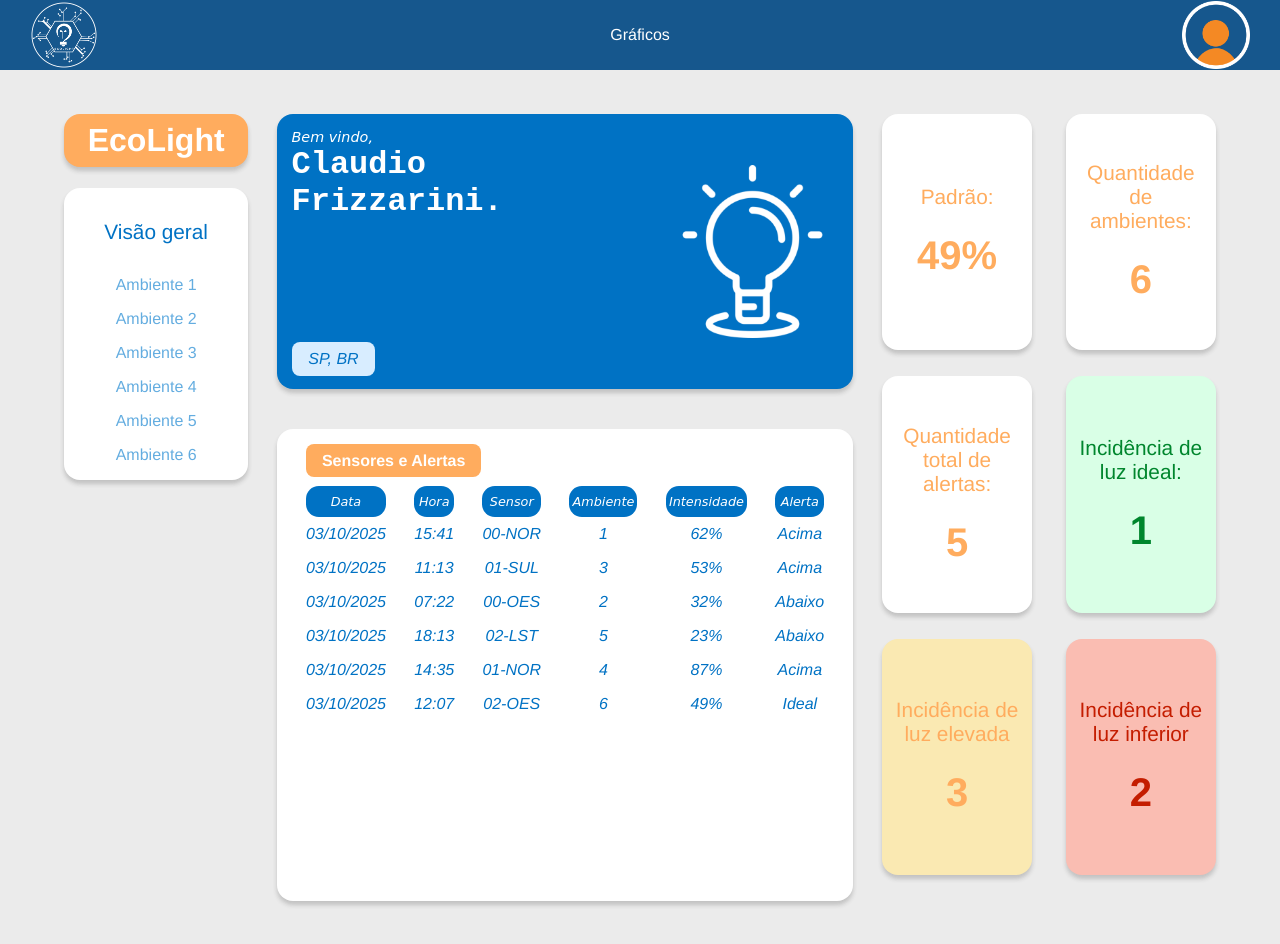
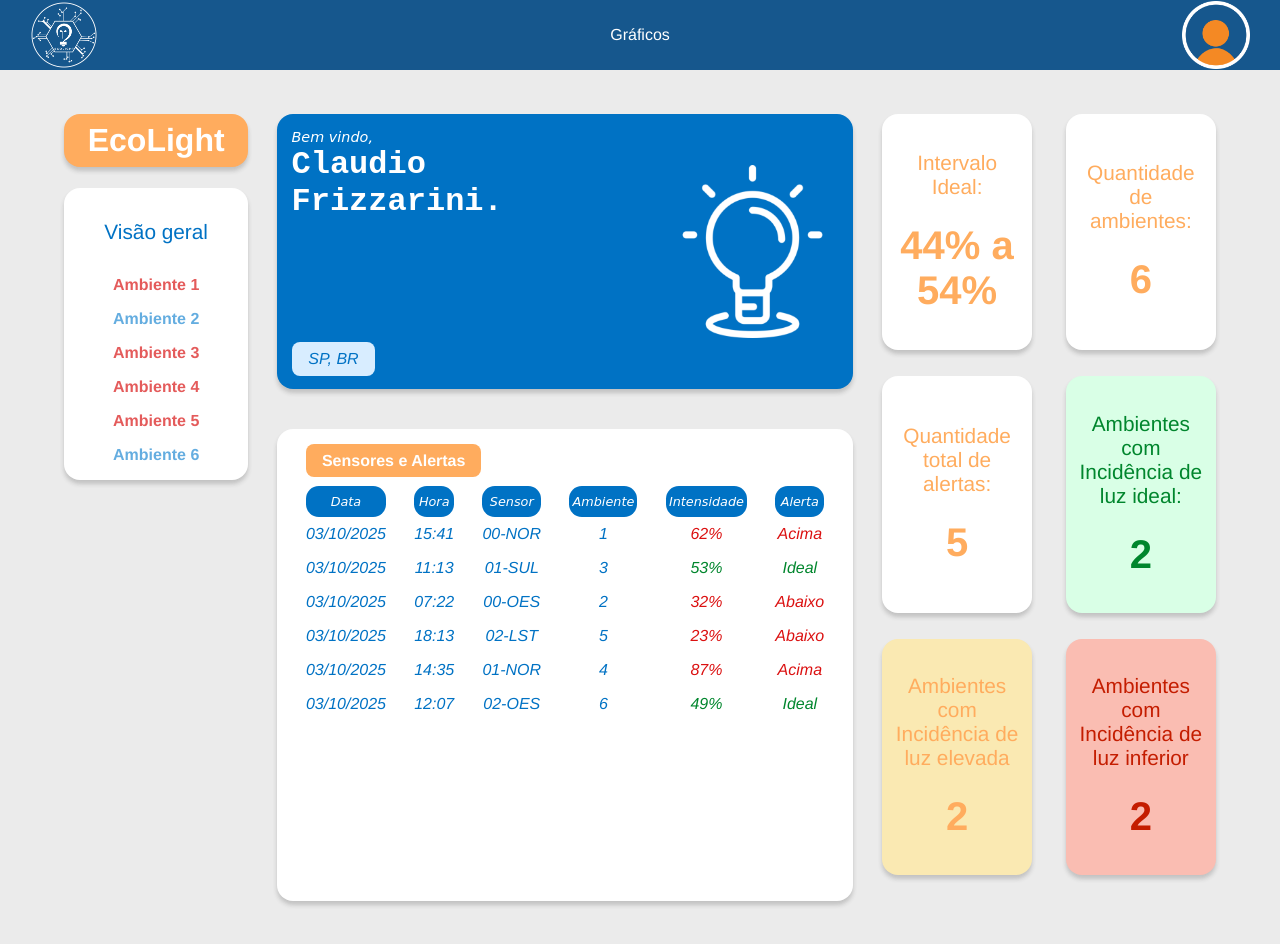
Before and after one commit to grupoecolight/sistemas, a plain HTML site: page Site/dashboard.html in a window 1280 px wide. Drawn offline with Linux system fonts and the light colour scheme.

Commit message:
Adicionando sistema de repetição no site institucional e alterado algumas coisas...

```diff
--- a/Site/dashboard.html
+++ b/Site/dashboard.html
@@ -24,7 +24,7 @@
                     <a href="#">Perfil</a>
                 </span>
                 <span>
-                    <a href="#">Cadastrar</a>
+                    <a href="./pageCadastro.html">Cadastrar</a>
                 </span>
                 <span>
                     <a href="#">Trocar Senha</a>
@@ -45,12 +45,12 @@
                 </div>
                 <div class="container_filtros">
                     <span class="tittleFiltro">Visão geral</span>
-                    <span>Ambiente 1</span>
-                    <span>Ambiente 2</span>
-                    <span>Ambiente 3</span>
-                    <span>Ambiente 4</span>
-                    <span>Ambiente 5</span>
-                    <span>Ambiente 6</span>
+                    <span class="filtro_ambiente1">Ambiente 1</span>
+                    <span class="filtro_ambiente2">Ambiente 2</span>
+                    <span class="filtro_ambiente3">Ambiente 3</span>
+                    <span class="filtro_ambiente4">Ambiente 4</span>
+                    <span class="filtro_ambiente5">Ambiente 5</span>
+                    <span class="filtro_ambiente6">Ambiente 6</span>
                 </div>
             </div>
             <div class="tabelas">
@@ -108,21 +108,21 @@
                             </section>
                             <section class="intensidade">
                                 <span class="miniTittleTabela">Intensidade</span>
-                                <span class="miniConteudo">62%</span>
-                                <span class="miniConteudo">53%</span>
-                                <span class="miniConteudo">32%</span>
-                                <span class="miniConteudo">23%</span>
-                                <span class="miniConteudo">87%</span>
-                                <span class="miniConteudo">49%</span>
+                                <span class="miniConteudo linhaIntensidade1">62%</span>
+                                <span class="miniConteudo linhaIntensidade2">53%</span>
+                                <span class="miniConteudo linhaIntensidade3">32%</span>
+                                <span class="miniConteudo linhaIntensidade4">23%</span>
+                                <span class="miniConteudo linhaIntensidade5">87%</span>
+                                <span class="miniConteudo linhaIntensidade6">49%</span>
                             </section>
                             <section class="alerta">
                                 <span class="miniTittleTabela">Alerta</span>
-                                <span class="miniConteudo">Acima</span>
-                                <span class="miniConteudo">Acima</span>
-                                <span class="miniConteudo">Abaixo</span>
-                                <span class="miniConteudo">Abaixo</span>
-                                <span class="miniConteudo">Acima</span>
-                                <span class="miniConteudo">Ideal</span>
+                                <span class="miniConteudo linhaAlerta1">Acima</span>
+                                <span class="miniConteudo linhaAlerta2">Ideal</span>
+                                <span class="miniConteudo linhaAlerta3">Abaixo</span>
+                                <span class="miniConteudo linhaAlerta4">Abaixo</span>
+                                <span class="miniConteudo linhaAlerta5">Acima</span>
+                                <span class="miniConteudo linhaAlerta6">Ideal</span>
                             </section>
                         </div>
                     </div>
@@ -131,8 +131,8 @@
             <div class="kpis">
                 <div class="kpi">
                     <div class="container_kpi">
-                        <span class="tittleKpi">Padrão:</span>
-                        <span class="conteudoKpi">49%</span>
+                        <span class="tittleKpi">Intervalo Ideal:</span>
+                        <span class="conteudoKpi">44% a 54%</span>
                     </div>
                 </div>
                 <div class="kpi">
@@ -149,19 +149,19 @@
                 </div>
                 <div class="kpi kpiIdeal">
                     <div class="container_kpi">
-                        <span class="tittleKpi tittleKpiIdeal">Incidência de luz ideal:</span>
-                        <span class="conteudoKpi conteudoKpiIdeal">1</span>
+                        <span class="tittleKpi tittleKpiIdeal">Ambientes com Incidência de luz ideal:</span>
+                        <span class="conteudoKpi conteudoKpiIdeal">2</span>
                     </div>
                 </div>
                 <div class="kpi kpiElevada">
                     <div class="container_kpi">
-                        <span class="tittleKpi tittleKpiElevada">Incidência de luz elevada</span>
-                        <span class="conteudoKpi conteudoKpiElevada">3</span>
+                        <span class="tittleKpi tittleKpiElevada">Ambientes com Incidência de luz elevada</span>
+                        <span class="conteudoKpi conteudoKpiElevada">2</span>
                     </div>
                 </div>
                 <div class="kpi kpiInferior">
                     <div class="container_kpi">
-                        <span class="tittleKpi tittleKpiInferior">Incidência de luz inferior</span>
+                        <span class="tittleKpi tittleKpiInferior">Ambientes com Incidência de luz inferior</span>
                         <span class="conteudoKpi conteudoKpiInferior">2</span>
                     </div>
                 </div>
--- a/Site/dashboardgrafico.js
+++ b/Site/dashboardgrafico.js
@@ -20,7 +20,7 @@ options: {
     plugins: {
         title: {
             display: true,
-            text: '02-NOR',
+            text: 'Histórico de Registros do Sensor 002-NOR',
             font: {
                 size: 30
             }
--- a/Site/styles/dashboard.css
+++ b/Site/styles/dashboard.css
@@ -203,6 +203,36 @@ main .filtros .container_filtros span {
     color: #64ADE0;
 }
 
+main .filtros .container_filtros .filtro_ambiente1 {
+    color: #e45b5b;
+    font-weight: bold;
+}
+
+main .filtros .container_filtros .filtro_ambiente2 {
+    color: #64ADE0;
+    font-weight: bold;
+}
+
+main .filtros .container_filtros .filtro_ambiente3 {
+    color: #e45b5b;
+    font-weight: bold;
+}
+
+main .filtros .container_filtros .filtro_ambiente4 {
+    color: #e45b5b;
+    font-weight: bold;
+}
+
+main .filtros .container_filtros .filtro_ambiente5 {
+    color: #e45b5b;
+    font-weight: bold;
+}
+
+main .filtros .container_filtros .filtro_ambiente6 {
+    color: #64ADE0;
+    font-weight: bold;
+}
+
 /* Fim Filtros */
 
 /* Começo Tabelas */
@@ -335,6 +365,30 @@ main .tabelas .tabela .conteudoTabela section .miniConteudo {
     margin: .5rem 0;
 }
 
+main .tabelas .tabela .conteudoTabela section .linhaAlerta1, main .tabelas .tabela .conteudoTabela section .linhaIntensidade1 {
+    color: #db1111;
+}
+
+main .tabelas .tabela .conteudoTabela section .linhaAlerta2, main .tabelas .tabela .conteudoTabela section .linhaIntensidade2 {
+    color: #00862D;
+}
+
+main .tabelas .tabela .conteudoTabela section .linhaAlerta3, main .tabelas .tabela .conteudoTabela section .linhaIntensidade3 {
+    color: #db1111;
+}
+
+main .tabelas .tabela .conteudoTabela section .linhaAlerta4, main .tabelas .tabela .conteudoTabela section .linhaIntensidade4 {
+    color: #db1111;
+}
+
+main .tabelas .tabela .conteudoTabela section .linhaAlerta5, main .tabelas .tabela .conteudoTabela section .linhaIntensidade5 {
+    color: #db1111;
+}
+
+main .tabelas .tabela .conteudoTabela section .linhaAlerta6, main .tabelas .tabela .conteudoTabela section .linhaIntensidade6 {
+    color: #00862D;
+}
+
 /* Fim Tabela */
 
 /* Fim Tabelas */
--- a/Site/styles/dashboardGrafico.css
+++ b/Site/styles/dashboardGrafico.css
@@ -202,6 +202,66 @@ main .filtros .container_filtros .tittleFiltro {
 main .filtros .container_filtros span {
     margin-bottom: 1rem;
     color: #64ADE0;
+}
+
+main .filtros .container_filtros .filtro_ambiente1 {
+    color: #e45b5b;
+    font-weight: bold;
+}
+
+main .filtros .container_filtros .filtro_ambiente2 {
+    color: #64ADE0;
+    font-weight: bold;
+}
+
+main .filtros .container_filtros .filtro_ambiente3 {
+    color: #e45b5b;
+    font-weight: bold;
+}
+
+main .filtros .container_filtros .filtro_ambiente4 {
+    color: #e45b5b;
+    font-weight: bold;
+}
+
+main .filtros .container_filtros .filtro_ambiente5 {
+    color: #e45b5b;
+    font-weight: bold;
+}
+
+main .filtros .container_filtros .filtro_ambiente6 {
+    color: #64ADE0;
+    font-weight: bold;
+}
+
+main .filtros .container_filtros .filtro_sensor1 {
+    color: #e45b5b;
+    font-weight: bold;
+}
+
+main .filtros .container_filtros .filtro_sensor2 {
+    color: #e45b5b;
+    font-weight: bold;
+}
+
+main .filtros .container_filtros .filtro_sensor3 {
+    color: #e45b5b;
+    font-weight: bold;
+}
+
+main .filtros .container_filtros .filtro_sensor4 {
+    color: #e45b5b;
+    font-weight: bold;
+}
+
+main .filtros .container_filtros .filtro_sensor5 {
+    color: #e45b5b;
+    font-weight: bold;
+}
+
+main .filtros .container_filtros .filtro_sensor6 {
+    color: #e45b5b;
+    font-weight: bold;
 }
 
 /* Fim Filtros */
```
Also changed, not shown: Site/dashboardGrafico.html (+18 -18 lines), Site/formEmpresa.js (added, +13 -0 lines), Site/index.html (+7 -2 lines), Site/pageCadastro.html (+16 -16 lines), Site/script.js (+61 -61 lines), Site/simuladorFinanceiro.html (+1 -1 lines), Site/styles/style.css (+13 -3 lines).
